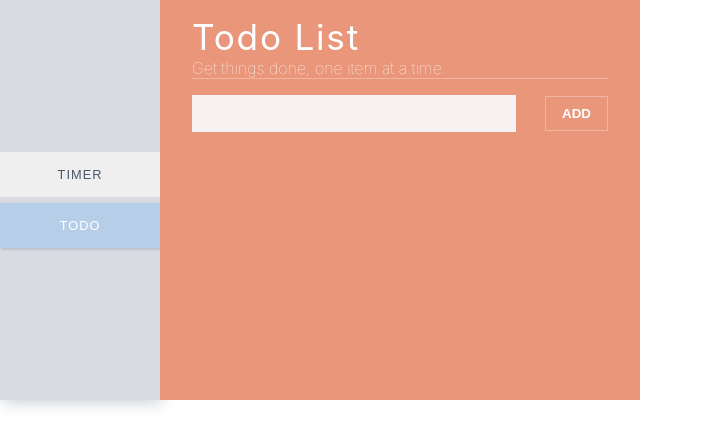
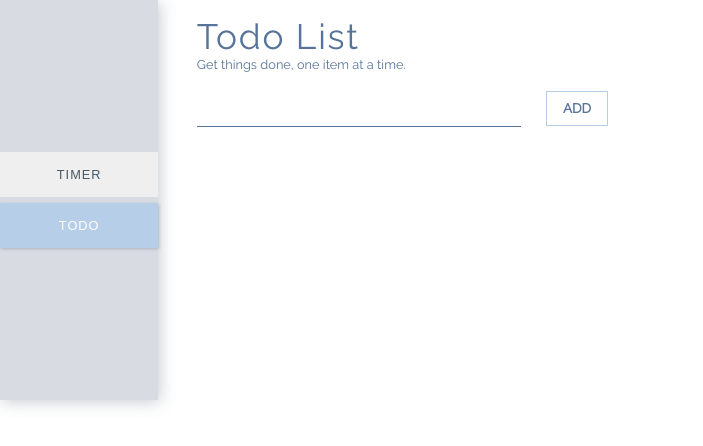
Before and after one commit to rebreather/pomodoro, a React (Create React App) app in the folder pomodoro-react/: page / in a window 1280 px wide. Both pictures are taken after a click on the button "TODO". Shown: the top 446 px of the page, without its empty margins (0-703 px from the left). Built offline with nearby package versions, Linux system fonts and the light colour scheme; a web font is replaced by a local one.

Commit message:
chore: todo css 수정

```diff
--- a/pomodoro-react/src/main-content/Content.css
+++ b/pomodoro-react/src/main-content/Content.css
@@ -1,5 +1,5 @@
 .content-area {
     width: 75%;
     height: 100%;
-    background-color:darksalmon;
+    margin-left: 0.4rem;
 }
--- a/pomodoro-react/src/main-content/Todo.scss
+++ b/pomodoro-react/src/main-content/Todo.scss
@@ -15,9 +15,9 @@ $ease: all .3s ease;
 .todo {
     margin:0 auto;
 	padding:1rem 2rem 2rem;
-	color:#FFF;
+	color:$navy;
 	overflow-y: auto;
-
+	font-family: $font;
 	.title {
 		font-weight:normal;
 		font-size:2.2rem;
@@ -25,8 +25,7 @@ $ease: all .3s ease;
 	}
 	.sub-comment {
 		display:block;
-		font-size:1rem;
-		font-weight: lighter;
+		font-size:0.8rem;
 		margin-bottom:1rem;
 		border-bottom:1px solid rgba(255,255,255,.3);
 	}
@@ -39,7 +38,8 @@ $ease: all .3s ease;
 
 		.todo-input {
 			border:none;
-			background:#f7f1f1;
+			color: $navy;
+			border-bottom: 1px solid $navy;
 			font-size: 1rem;
 			font-weight: lighter;
 			width: 20rem;
@@ -53,18 +53,20 @@ $ease: all .3s ease;
 			height: 2.2rem;
 			border:none;
 			background:none;
-			color:white;
+			color: $navy;
 			text-transform:uppercase;
 			font-weight:bold;
-			border:1px solid rgba(255,255,255,.3);
+			border:1px solid $pale;
 			cursor:pointer;
-			transition:background .2s ease-out;
+			transition: $ease;
 			&:hover {
-				background:rgba(255,255,255,.1);
+				background: $pale;
+				transition: $ease;
+				color: $white;
 			}
 		}
 		.input, .btn-add {
-			font-family:'Quicksand', sans-serif;
+			font-family: $font;
 		}
 	}
 
@@ -80,7 +82,7 @@ $ease: all .3s ease;
 			input[type="checkbox"] {
 				cursor: pointer;
 				appearance: none;
-				background-color: $white;
+				background-color: $pale;
 				border-radius: 50%;
 				width: 1rem;
 				height: 1rem;
@@ -112,15 +114,18 @@ $ease: all .3s ease;
 		.btn-delete {
 			border:none;
 			background:none;
-			color:white;
+			color:$navy;
 			text-transform:uppercase;
 			font-weight:bold;
+			font-family: $font;
 			margin-left: 0.8rem;
-			border:1px solid rgba(255,255,255,.3);
+			border:1px solid $pale;
 			cursor:pointer;
-			transition:background .2s ease-out;
+			transition: $ease;
 			&:hover {
-				background:rgba(255,255,255,.1);
+				background: $pale;
+				transition: $ease;
+				color: $white;
 			}
 		}
 
```
